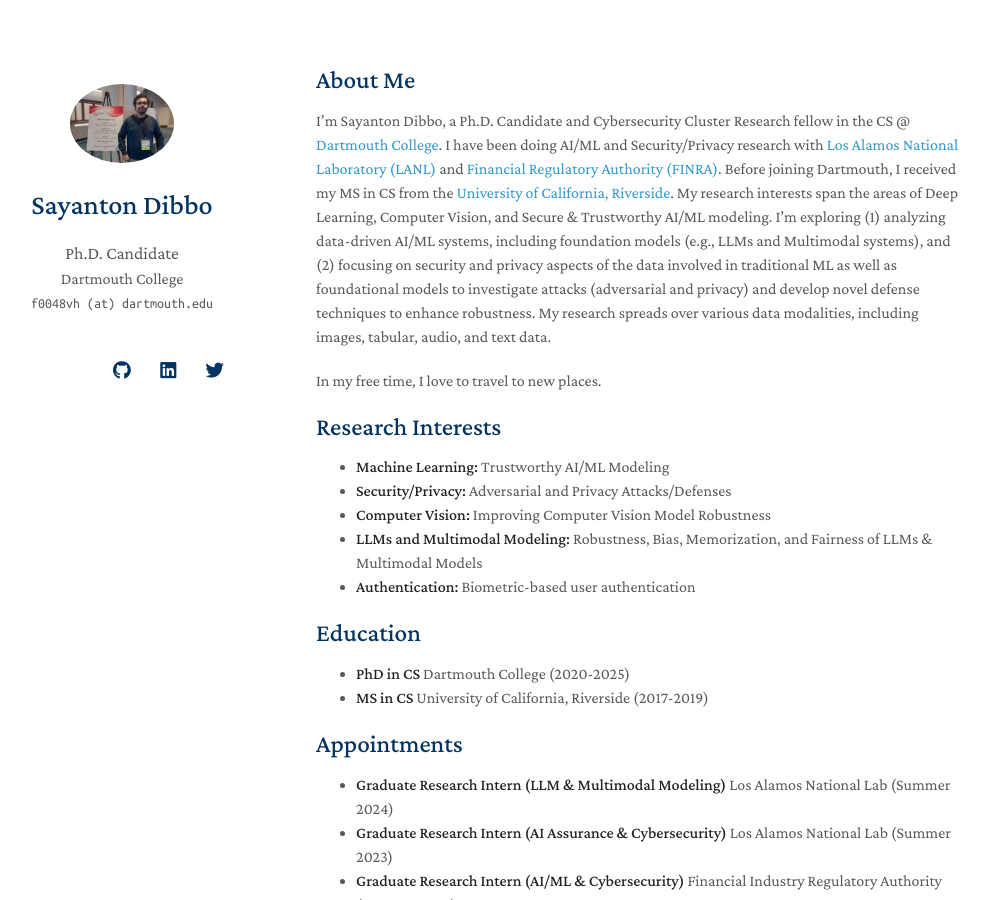
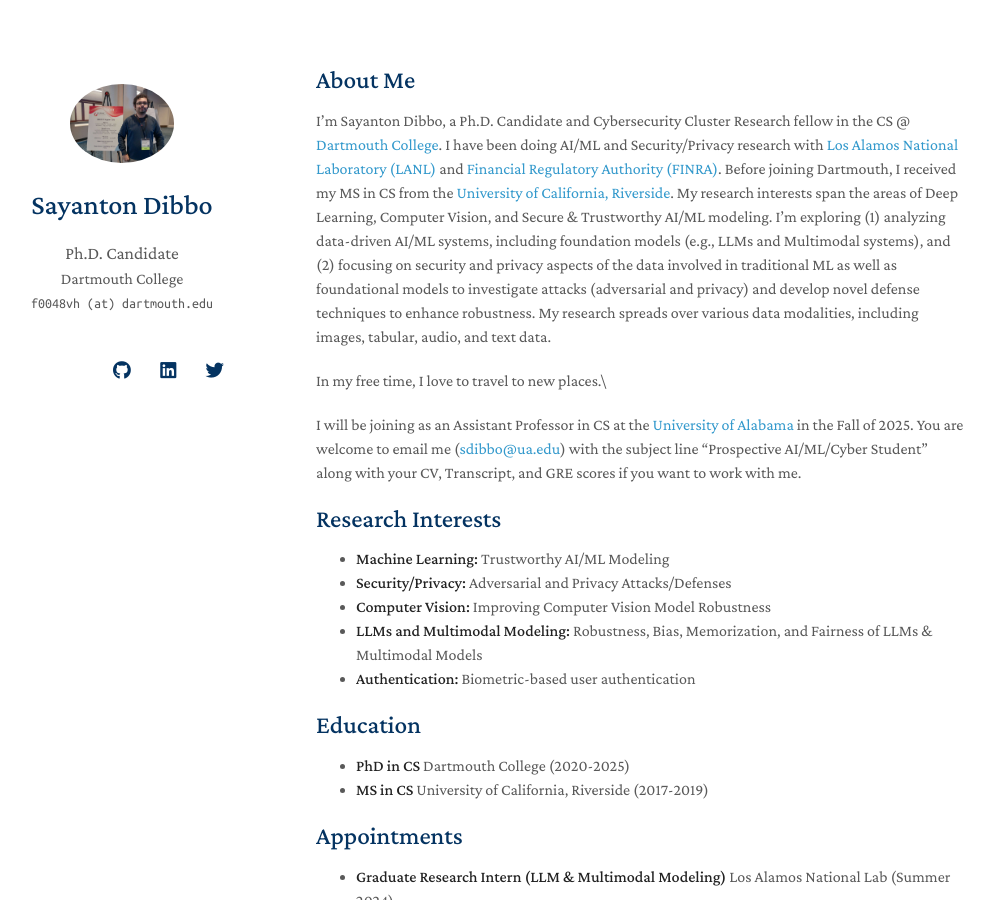
Before and after one commit to SayantonDibbo/SayantonDibbo.github.io, a Jekyll site: the page built from index.md, in a window 1280 px wide and 900 px high. Shown: the whole window, without its empty margins (154-1148 px from the left). Built offline with Jekyll 4.4.1, drawn with Linux system fonts in a browser that asks for light colours; nearby versions of some CDN libraries; a style sheet for code colours, icons or effects is not loaded; our own code applies the rules of GitHub Pages for plain Markdown files.

Commit message:
Update index.md

```diff
--- a/index.md
+++ b/index.md
@@ -7,7 +7,9 @@
 I'm Sayanton Dibbo, a Ph.D. Candidate and Cybersecurity Cluster Research fellow in the CS @ <a href="https://web.cs.dartmouth.edu/">Dartmouth College</a>. I have been doing AI/ML and Security/Privacy research with <a href="https://lanl.gov/">Los Alamos National Laboratory (LANL)</a>  and <a href="https://www.finra.org/">Financial Regulatory Authority (FINRA)</a>. Before joining Dartmouth, I received my MS in CS from the <a href="https://www1.cs.ucr.edu/">University of California, Riverside</a>.
 My research interests span the areas of Deep Learning, Computer Vision, and Secure & Trustworthy AI/ML modeling.  I'm exploring (1) analyzing data-driven AI/ML systems, including foundation models  (e.g., LLMs and Multimodal systems), and (2) focusing on security and privacy aspects of the data involved in traditional ML as well as foundational models to investigate attacks (adversarial and privacy) and develop novel defense techniques to enhance robustness. My research spreads over various data modalities, including images, tabular, audio, and text data.
 
-In my free time, I love to travel to new places.
+In my free time, I love to travel to new places.\\
+
+I will be joining as an Assistant Professor in CS at the <a href="https://www.ua.edu/">University of Alabama</a>  in the Fall of 2025. You are welcome to email me (<a href="sdibbo@ua.edu">sdibbo@ua.edu</a>) with the subject line "Prospective AI/ML/Cyber Student" along with your CV, Transcript, and GRE scores if you want to work with me.
 
 
 ## Research Interests
```
